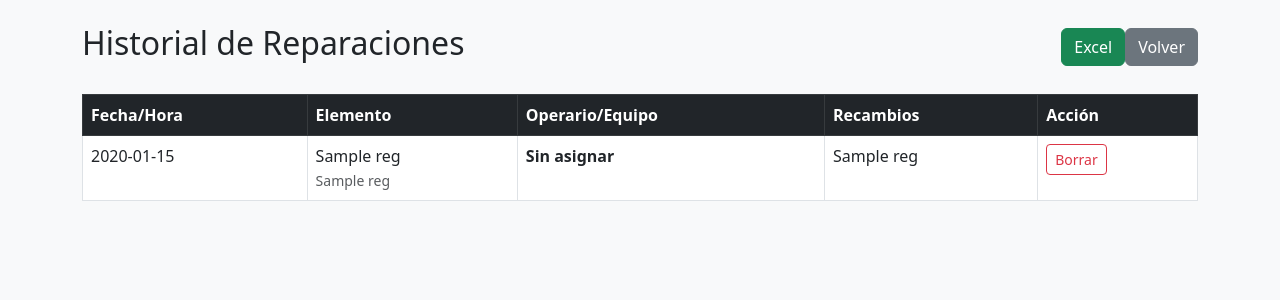
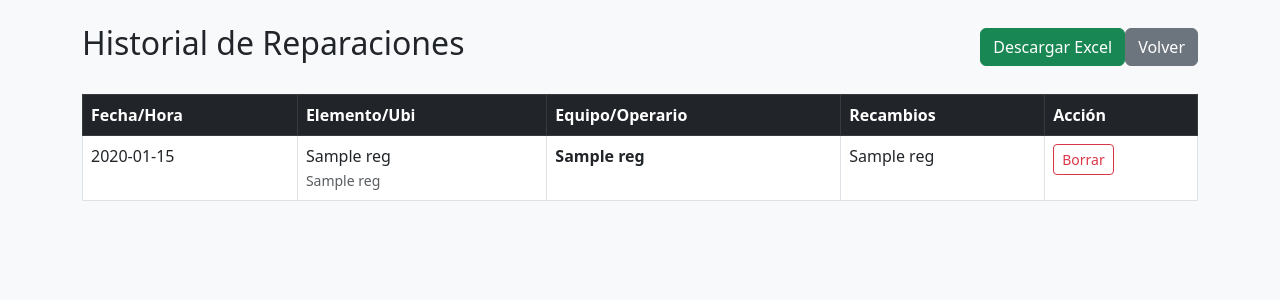
Before and after one commit to manin1985/mantenimiento-app, a Flask app: template templates/historial.html in a window 1280 px wide. Shown: the top 300 px of the page. Run offline with Flask 3, Linux system fonts and the light colour scheme; the template is opened without the code that fills it: most values are stand-ins (such as "Sample title", 1, 10 or a date in 2020); some libraries are stand-ins or nearby versions.

Commit message:
Update historial.html

```diff
--- a/templates/historial.html
+++ b/templates/historial.html
@@ -3,22 +3,23 @@
 <head>
     <meta charset="UTF-8">
     <meta name="viewport" content="width=device-width, initial-scale=1.0">
-    <title>Historial - Mantenimiento</title>
+    <title>Historial de Reparaciones</title>
     <link href="https://cdn.jsdelivr.net/npm/bootstrap@5.3.0/dist/css/bootstrap.min.css" rel="stylesheet">
 </head>
 <body class="bg-light">
     <div class="container mt-4">
         <div class="d-flex justify-content-between align-items-center mb-4">
             <h2>Historial de Reparaciones</h2>
-            <div><a href="/exportar" class="btn btn-success">Excel</a><a href="/" class="btn btn-secondary">Volver</a></div>
+            <div><a href="/exportar" class="btn btn-success">Descargar Excel</a><a href="/" class="btn btn-secondary">Volver</a></div>
         </div>
         <div class="table-responsive">
             <table class="table table-bordered bg-white">
                 <thead class="table-dark">
                     <tr>
                         <th>Fecha/Hora</th>
-                        <th>Elemento</th>
-                        <th>Operario/Equipo</th> <th>Recambios</th>
+                        <th>Elemento/Ubi</th>
+                        <th>Equipo/Operario</th>
+                        <th>Recambios</th>
                         <th>Acción</th>
                     </tr>
                 </thead>
@@ -27,7 +28,8 @@
                     <tr style="background-color: {{ '#e3f2fd' if reg[8] == 'Papelera' else '#ffffff' }};">
                         <td>{{ reg[4].strftime('%d/%m %H:%M') }}</td>
                         <td>{{ reg[1] }}<br><small class="text-muted">{{ reg[2] }}</small></td>
-                        <td><strong>{{ reg[5] if reg[5] else 'Sin asignar' }}</strong></td> <td>{{ reg[7] }}</td>
+                        <td><strong>{{ reg[5] }}</strong></td>
+                        <td>{{ reg[7] }}</td>
                         <td>
                             <form action="/borrar_historial/{{ reg[0] }}" method="POST" onsubmit="return confirmarBorrado(this);">
                                 <input type="hidden" name="pin" id="pin_{{ reg[0] }}">
@@ -42,9 +44,9 @@
     </div>
     <script>
     function confirmarBorrado(form) {
-        const pin = prompt("PIN para borrar:");
-        if (pin === "2026") { form.querySelector('input[name="pin"]').value = pin; return true; }
-        else if (pin) alert("PIN Incorrecto");
+        const p = prompt("PIN para borrar registro:");
+        if (p === "2026") { form.querySelector('input[name="pin"]').value = p; return true; }
+        else if (p) alert("PIN Incorrecto");
         return false;
     }
     </script>
```
